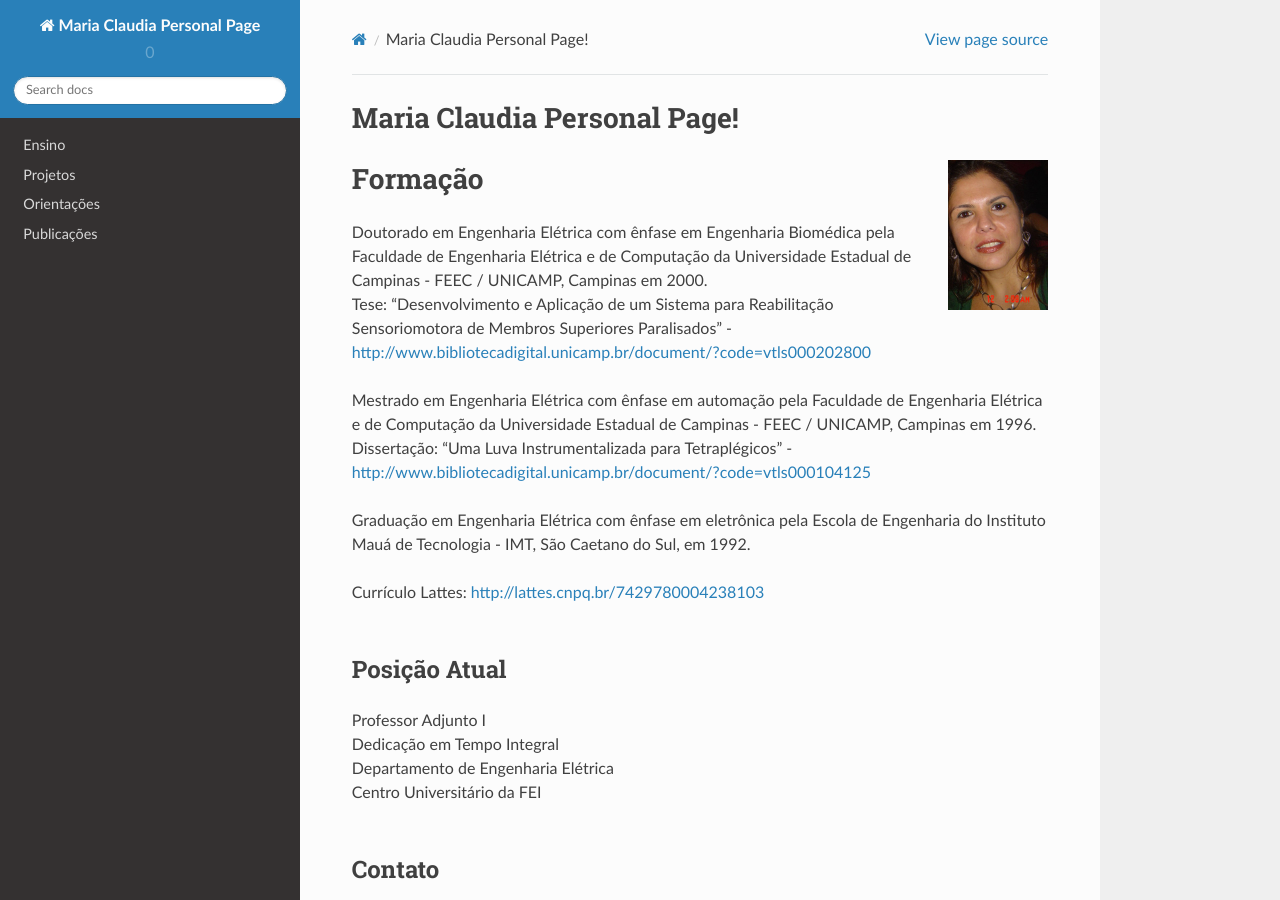
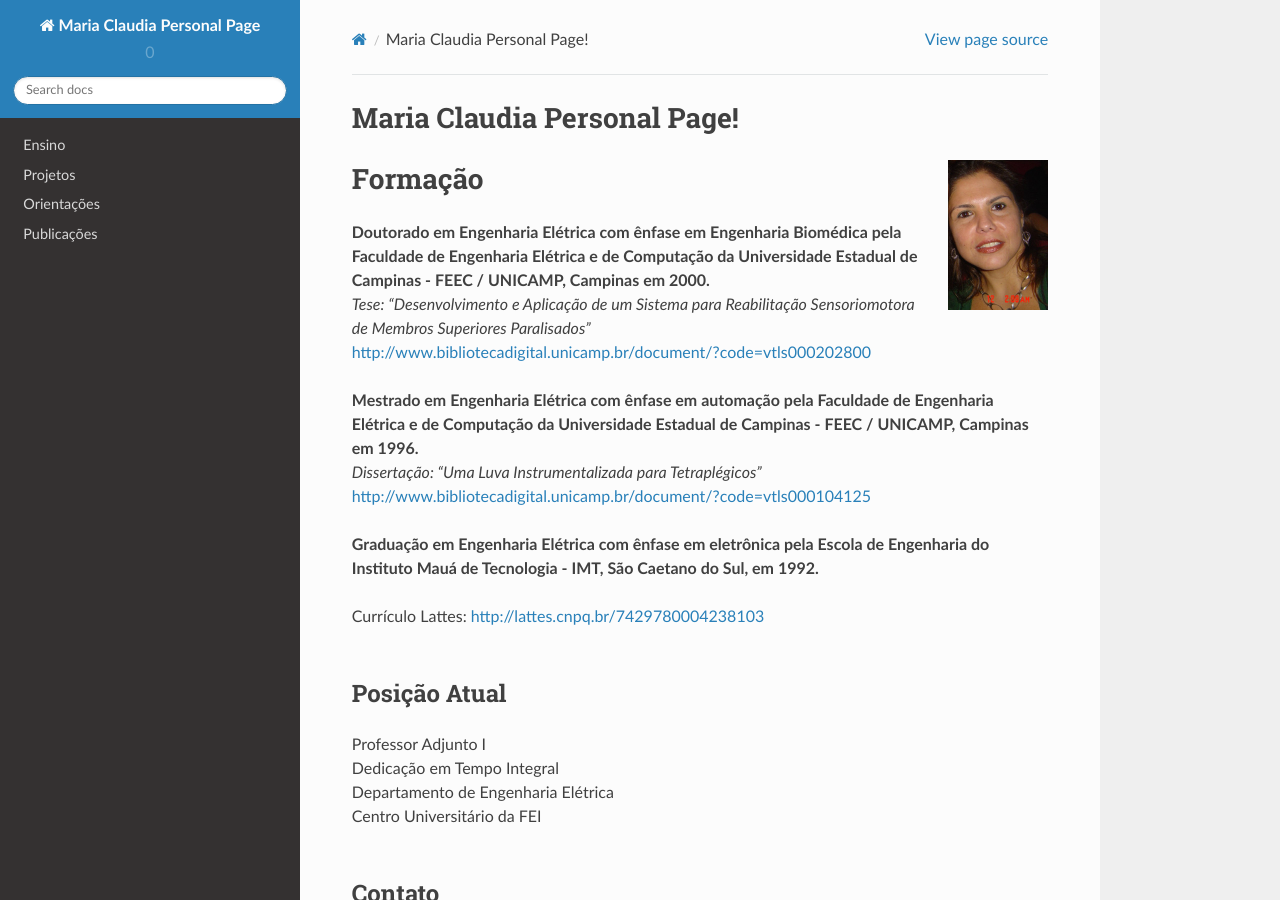
Before and after one commit to mclaudia/personal_page_fei, a Sphinx documentation site: the page built from source/index.rst, in a window 1280 px wide and 900 px high. Built offline with Sphinx 7.4.7 and the Read the Docs theme 2.0.0, drawn with Linux system fonts in a browser that asks for light colours.

Commit message:
fix homepage layout

```diff
--- a/source/index.rst
+++ b/source/index.rst
@@ -16,13 +16,15 @@ Maria Claudia Personal Page!
 Formação
 ==========
 
-| Doutorado em Engenharia Elétrica com ênfase em Engenharia Biomédica pela Faculdade de Engenharia Elétrica e de Computação da Universidade Estadual de Campinas - FEEC / UNICAMP, Campinas em 2000.
-| Tese: "Desenvolvimento e Aplicação de um Sistema para Reabilitação Sensoriomotora de Membros Superiores Paralisados" - http://www.bibliotecadigital.unicamp.br/document/?code=vtls000202800
+| **Doutorado em Engenharia Elétrica com ênfase em Engenharia Biomédica pela Faculdade de Engenharia Elétrica e de Computação da Universidade Estadual de Campinas - FEEC / UNICAMP, Campinas em 2000.**
+| *Tese: "Desenvolvimento e Aplicação de um Sistema para Reabilitação Sensoriomotora de Membros Superiores Paralisados"*
+| http://www.bibliotecadigital.unicamp.br/document/?code=vtls000202800
 |
-| Mestrado em Engenharia Elétrica com ênfase em automação pela Faculdade de Engenharia Elétrica e de Computação da Universidade Estadual de Campinas - FEEC / UNICAMP, Campinas em 1996.
-| Dissertação: "Uma Luva Instrumentalizada para Tetraplégicos" - http://www.bibliotecadigital.unicamp.br/document/?code=vtls000104125
+| **Mestrado em Engenharia Elétrica com ênfase em automação pela Faculdade de Engenharia Elétrica e de Computação da Universidade Estadual de Campinas - FEEC / UNICAMP, Campinas em 1996.**
+| *Dissertação: "Uma Luva Instrumentalizada para Tetraplégicos"*
+| http://www.bibliotecadigital.unicamp.br/document/?code=vtls000104125
 |
-| Graduação em Engenharia Elétrica com ênfase em eletrônica pela Escola de Engenharia do Instituto Mauá de Tecnologia - IMT, São Caetano do Sul, em 1992.
+| **Graduação em Engenharia Elétrica com ênfase em eletrônica pela Escola de Engenharia do Instituto Mauá de Tecnologia - IMT, São Caetano do Sul, em 1992.**
 |
 | Currículo Lattes: http://lattes.cnpq.br/7429780004238103
 |
```
